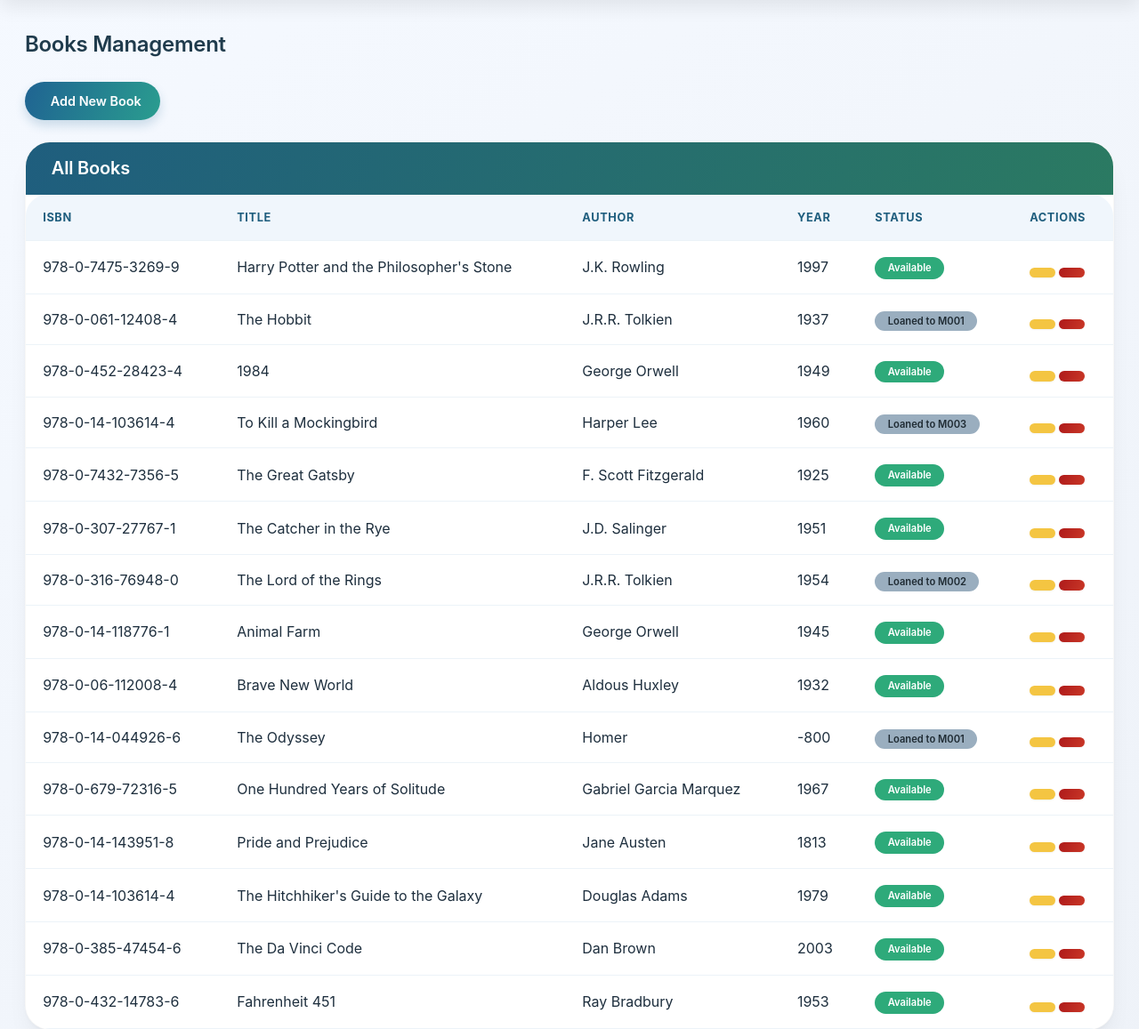
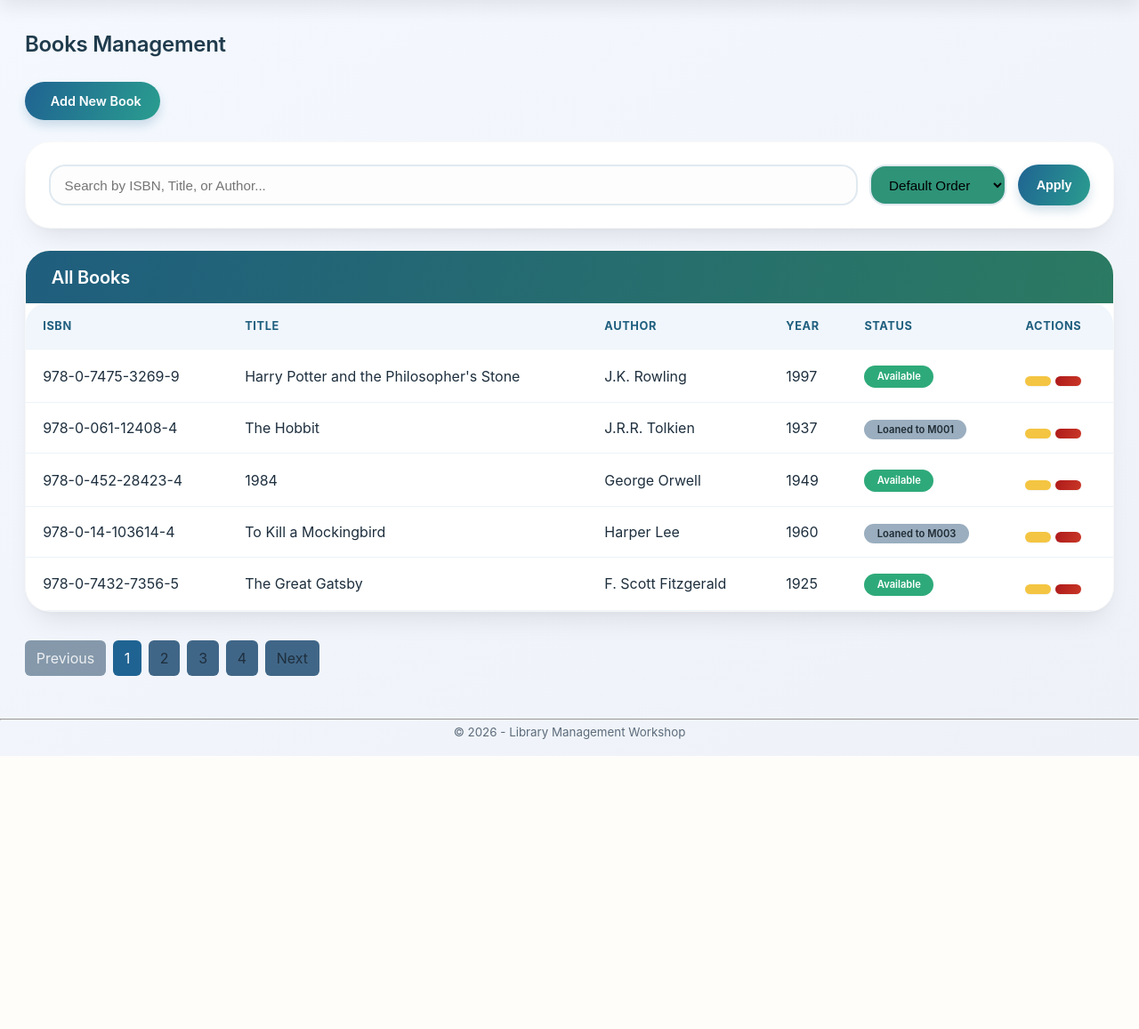
Before and after one commit to ebrahimnezhadali8-gif/library_management_fastapi, a FastAPI app: page /books/landing in a window 1280 px wide. Shown: the part 68-1225 px from the top of the page at 89% size. After the commit the page ends 918 px from the top, so only its background shows below. Run offline with FastAPI, Linux system fonts and the light colour scheme.

Commit message:
git commit -m "Step 3: Book sorting, search, and pagination"
fix #2

```diff
--- a/app/routes/books.py
+++ b/app/routes/books.py
@@ -1,14 +1,16 @@
-from fastapi import APIRouter, Request, Form, status, HTTPException
+from fastapi import APIRouter, Request, Form, status, HTTPException, Query
 from fastapi.responses import RedirectResponse
 from fastapi.templating import Jinja2Templates
 from fastapi.responses import HTMLResponse
 import os
 import json
+import math
 
 router = APIRouter()
 templates = Jinja2Templates(directory="app/templates")
 
 BOOKS_FILE = "books.json"
+ITEMS_PER_PAGE = 5
 
 def load_books():
     if not os.path.exists(BOOKS_FILE):
@@ -17,13 +19,56 @@ def load_books():
         return json.load(f)
 
 @router.get("/landing", response_class=HTMLResponse)
-async def books_landing(request: Request):
+async def books_landing(
+    request: Request,
+    sort: str = Query("default", pattern="^(default|title|author|year)$"),
+    page: int = Query(1, ge=1),
+    search: str = Query(None)
+):
     books = load_books()
+    # search
+    if search:
+        search_lower = search.lower()
+        filtered = []
+        for b in books:
+            if (search_lower in b["title"].lower() or
+                search_lower in b["author"].lower() or
+                search_lower in b["isbn"].lower()):
+                filtered.append(b)
+        books = filtered
+
+    # Step 2: Apply sorting
+    if sort == "title":
+        books = sorted(books, key=lambda x: x["title"].lower())
+    elif sort == "author":
+        books = sorted(books, key=lambda x: x["author"].lower())
+    elif sort == "year":
+        books = sorted(books, key=lambda x: x["year"])
+
+     # Step 3: Pagination
+    total_items = len(books)
+    total_pages = math.ceil(total_items / ITEMS_PER_PAGE)
+
+    start = (page - 1) * ITEMS_PER_PAGE
+    end = start + ITEMS_PER_PAGE
+    paginated_books = books[start:end]
+
+    if page > total_pages and total_pages > 0:
+        return RedirectResponse(
+            url=f"/books/landing?sort={sort}&page={total_pages}&search={search or ''}",
+            status_code=303
+        )
+
     return templates.TemplateResponse(
-        request=request,
+       request=request,
         name="books/books_landing.html",
         context={
-            "books": books
+            "books": paginated_books,
+            "total_items": total_items,
+            "current_page": page,
+            "total_pages": total_pages,
+            "sort": sort,
+            "search": search or "",
         }
     )
 
--- a/app/templates/books/books_landing.html
+++ b/app/templates/books/books_landing.html
@@ -10,6 +10,22 @@
     <a href="/books/add" class="btn btn-primary">
         <i class="fas fa-plus"></i> Add New Book
     </a>
+</div>
+
+<!-- جستجو و مرتب‌سازی -->
+<div class="card mb-4">
+    <div class="card-body">
+        <form method="get" action="/books/landing" class="d-flex gap-2">
+            <input type="text" name="search" value="{{ search }}" placeholder="Search by ISBN, Title, or Author..." class="form-control" style="color: rgb(192, 110, 51);">
+            <select name="sort" class="form-select" style="width: auto; background-color: rgb(47, 147, 120);">
+                <option value="default" {% if sort == "default" %}selected{% endif %}>Default Order</option>
+                <option value="title" {% if sort == "title" %}selected{% endif %}>Sort by Title</option>
+                <option value="author" {% if sort == "author" %}selected{% endif %}>Sort by Author</option>
+                <option value="year" {% if sort == "year" %}selected{% endif %}>Sort by Year</option>
+            </select>
+            <button type="submit" class="btn btn-primary">Apply</button>
+        </form>
+    </div>
 </div>
 
 <!-- BOOKS TABLE -->
@@ -59,4 +75,72 @@
         </table>
     </div>
 </div>
+
+<!-- صفحه‌بندی (Pagination) با نمایش همیشگی Previous/Next و حالت disabled -->
+{% if total_pages > 1 %}
+<nav aria-label="Page navigation">
+    <ul class="pagination justify-content-center" style="margin-top: 1.5rem;">
+        <!-- Previous -->
+        <li class="page-item {% if current_page == 1 %}disabled{% endif %}">
+            {% if current_page > 1 %}
+            <a class="page-link" href="/books/landing?sort={{ sort }}&page={{ current_page-1 }}&search={{ search }}">Previous</a>
+            {% else %}
+            <span class="page-link">Previous</span>
+            {% endif %}
+        </li>
+
+        <!-- شماره صفحات (همه) -->
+        {% for p in range(1, total_pages+1) %}
+        <li class="page-item {% if p == current_page %}active{% endif %}">
+            <a class="page-link" href="/books/landing?sort={{ sort }}&page={{ p }}&search={{ search }}">{{ p }}</a>
+        </li>
+        {% endfor %}
+
+        <!-- Next -->
+        <li class="page-item {% if current_page == total_pages %}disabled{% endif %}">
+            {% if current_page < total_pages %}
+            <a class="page-link" href="/books/landing?sort={{ sort }}&page={{ current_page+1 }}&search={{ search }}">Next</a>
+            {% else %}
+            <span class="page-link">Next</span>
+            {% endif %}
+        </li>
+    </ul>
+</nav>
+{% endif %}
+<style>
+
+.pagination {
+  display: flex;
+  gap: 0.5rem;
+  list-style: none;
+  padding-left: 0;
+}
+.page-item .page-link,
+.page-item .page-link:visited {
+  display: inline-block;
+  padding: 0.5rem 0.8rem;
+  background-color: #406687;
+  color: #1e2f3e;
+  text-decoration: none;
+  border-radius: 0.375rem;
+  transition: all 0.2s;
+}
+.page-item.active .page-link {
+  background-color: #1f6392;
+  color: white;
+  border-color: #1f6392;
+}
+.page-item.disabled .page-link {
+  opacity: 0.5;
+  cursor: not-allowed;
+  background-color: #1b3e5d;
+  color: #e9e9e9;
+}
+.page-item .page-link:hover:not(.disabled) {
+  background-color: #d0dfeb;
+  transform: translateY(-1px);
+}
+
+</style>
+
 {% endblock %}
--- a/books.json
+++ b/books.json
@@ -118,5 +118,13 @@
         "year": 1953,
         "is_loaned": false,
         "loaned_to": null
+    },
+    {
+        "isbn": "978-0-061-12408-3",
+        "title": "Learning FastApi ",
+        "author": "Ali EbrahimNezhad",
+        "year": 2021,
+        "is_loaned": false,
+        "loaned_to": null
     }
 ]
```
